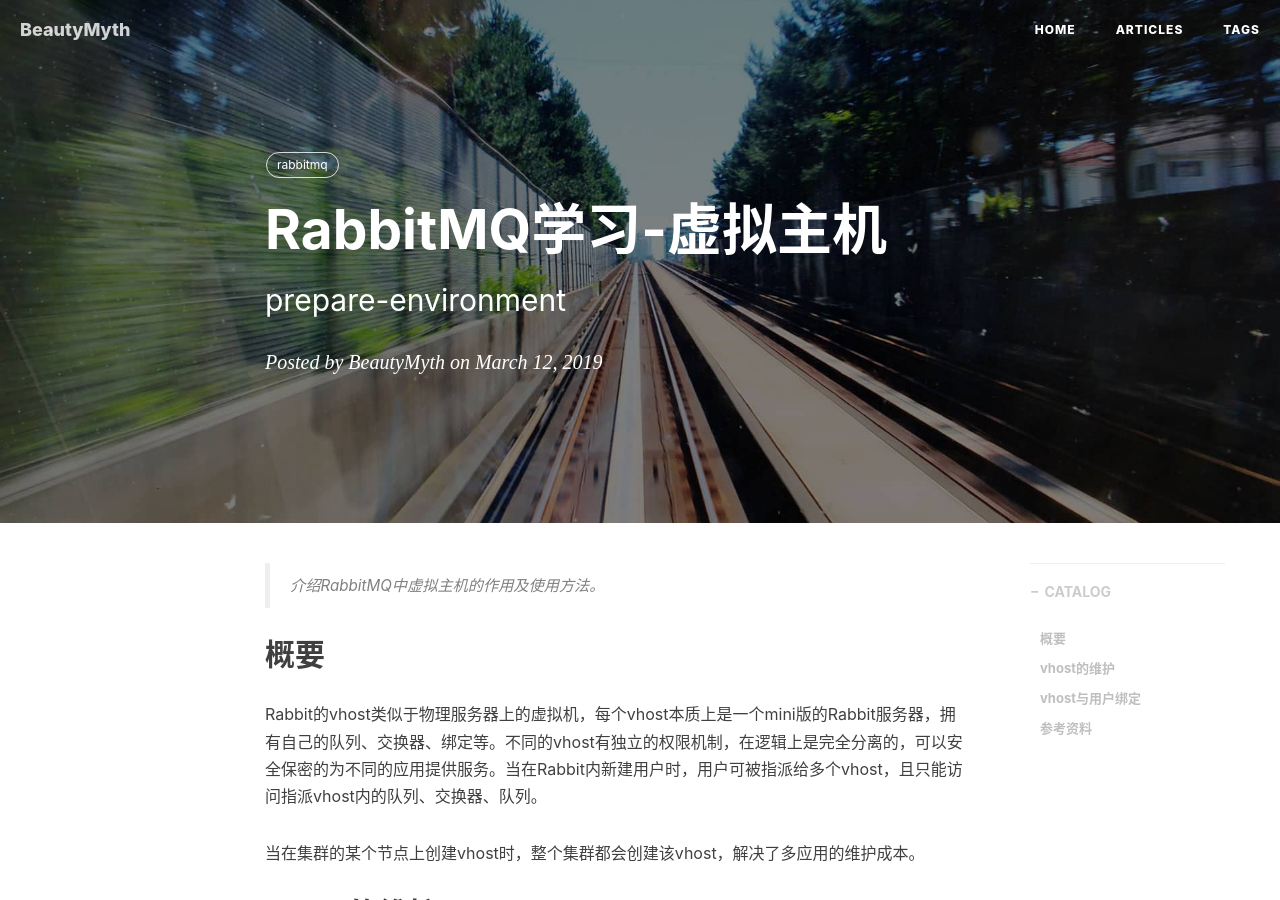
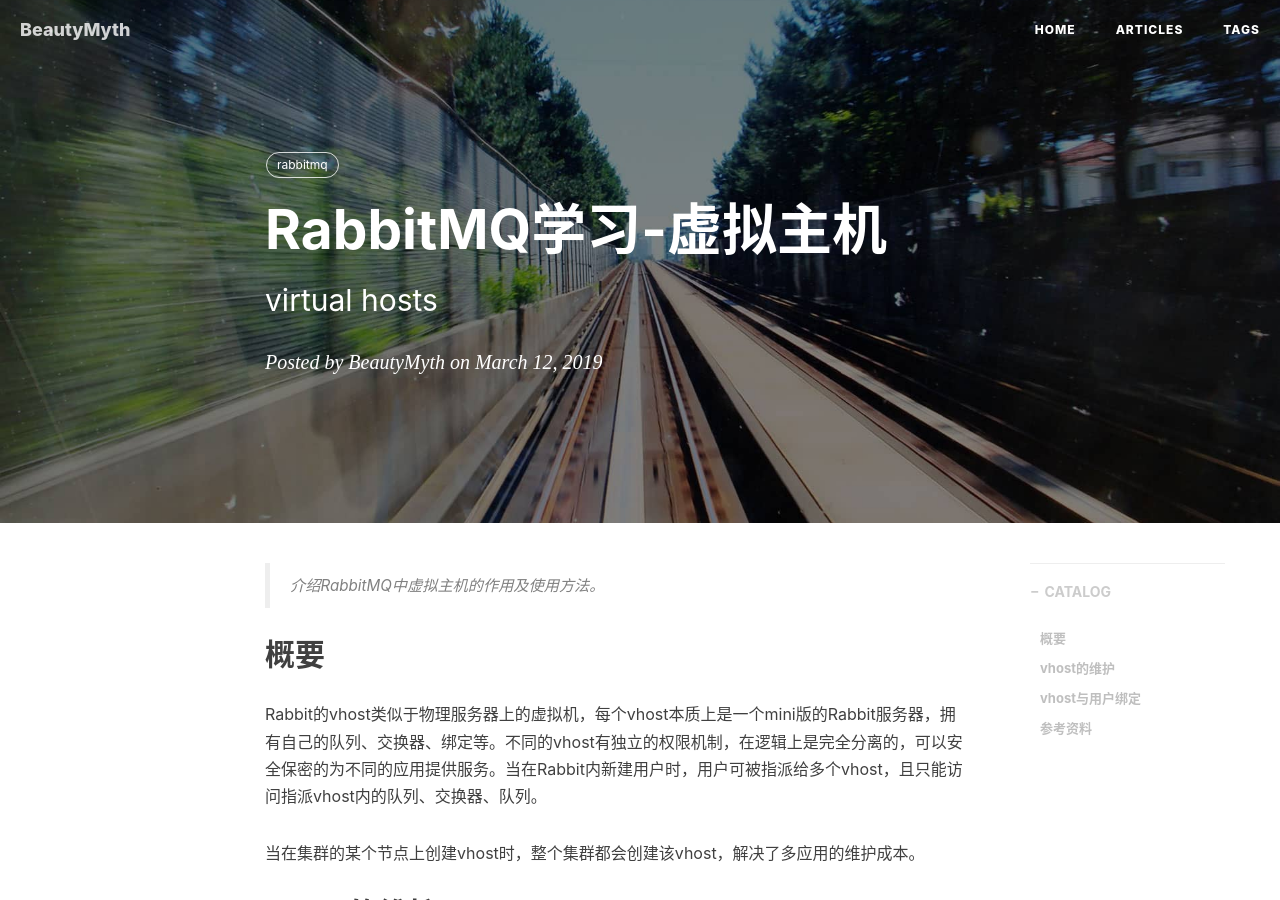
Before and after one commit to xuanxuan2016/xuanxuan2016.github.io, a Jekyll site: the page built from _posts/2019-03-12-11-rabbitmq-study-virtual-hosts.md, in a window 1280 px wide and 900 px high. Built offline with Jekyll 4.4.1, drawn with Linux system fonts in a browser that asks for light colours; nearby versions of some CDN libraries; comment, search, counter and statistics services are not loaded.

Commit message:
Update 2019-03-12-11-rabbitmq-study-virtual-hosts.md

```diff
--- a/_posts/2019-03-12-11-rabbitmq-study-virtual-hosts.md
+++ b/_posts/2019-03-12-11-rabbitmq-study-virtual-hosts.md
@@ -1,7 +1,7 @@
 ---
 layout:     post
 title:      "RabbitMQ学习-虚拟主机"
-subtitle:   "prepare-environment"
+subtitle:   "virtual hosts"
 date:       2019-03-12 14:10
 author:     "BeautyMyth"
 header-img: "img/post-bg-2015.jpg"
```
